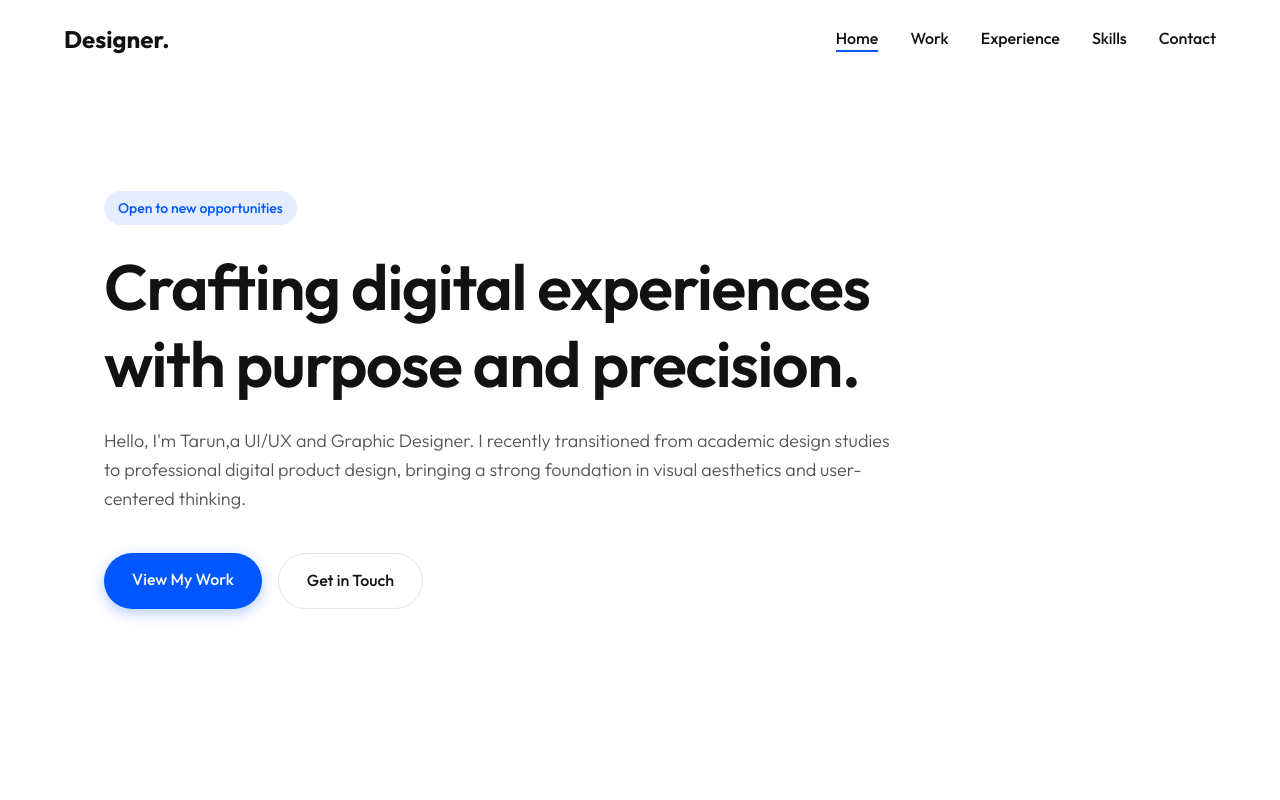
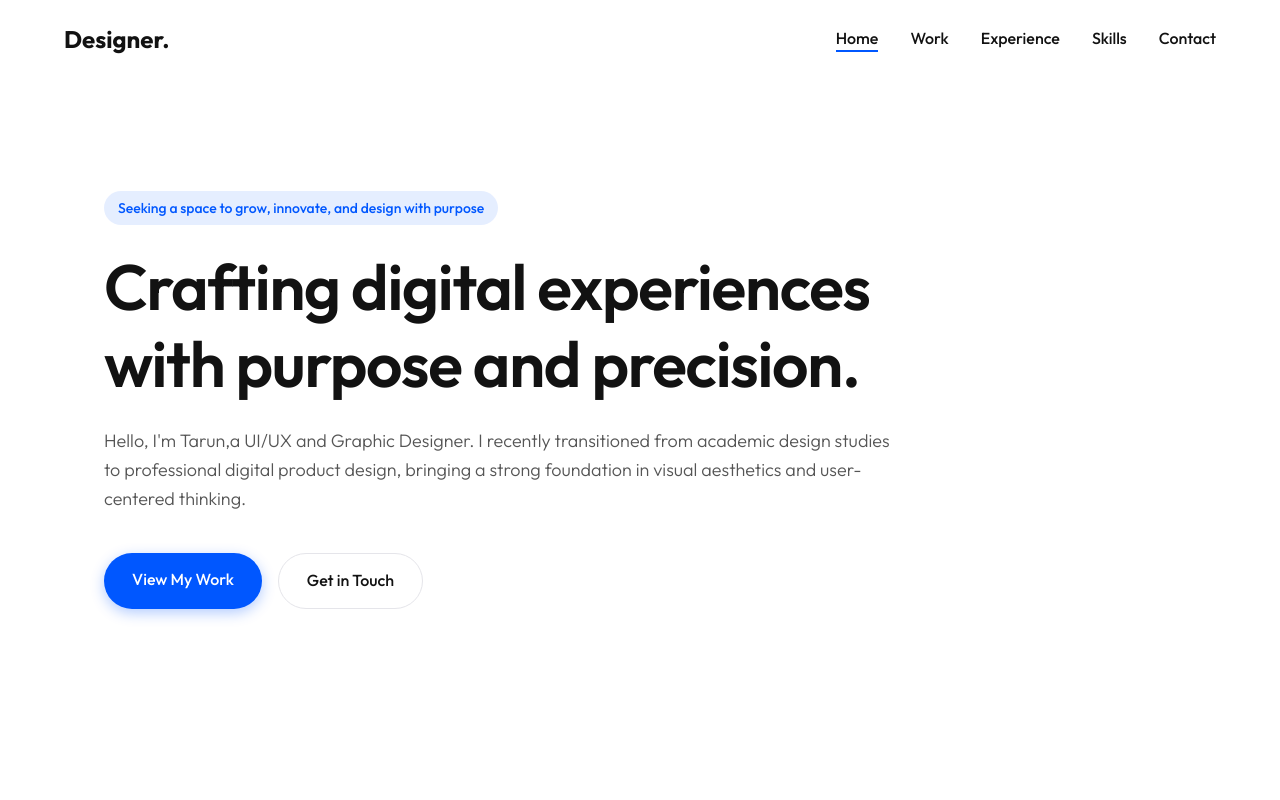
Before and after one commit to tarun12panwar-arch/tarunportfolio, a plain HTML site: page index.html in a window 1280 px wide. Shown: the top 800 px of the page. Drawn offline with Linux system fonts and the light colour scheme.

Commit message:
Update index.html

```diff
--- a/index.html
+++ b/index.html
@@ -32,7 +32,7 @@
         <!-- Home / Hero Section -->
         <section id="home" class="hero fade-in">
             <div class="hero-content">
-                <span class="badge">Open to new opportunities</span>
+                <span class="badge">Seeking a space to grow, innovate, and design with purpose</span>
                 <h1>Crafting digital experiences with purpose and precision.</h1>
                 <p>Hello, I'm Tarun,a UI/UX and Graphic Designer. I recently transitioned from academic design studies
                     to professional digital product design, bringing a strong foundation in visual aesthetics and
```
